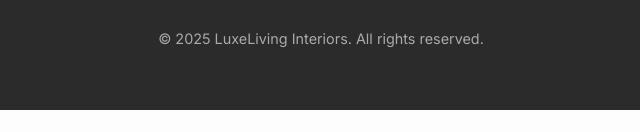
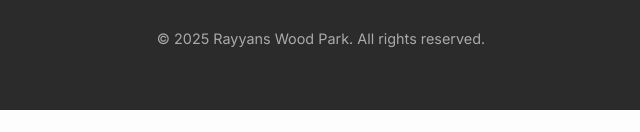
Before and after one commit to formadigial/forma, a plain HTML site: page home.html in a window 1280 px wide. Shown: the part 3101-3233 px from the top of the page, 319-959 px from the left. Drawn offline with nearby package versions, Linux system fonts and the light colour scheme; no server answers.

Commit message:
Update home.html

```diff
--- a/home.html
+++ b/home.html
@@ -534,7 +534,7 @@ footer {
   </div>
 
   <div style="text-align: center; margin-top: 30px; font-size: 0.9rem; color: #aaa;">
-    &copy; 2025 LuxeLiving Interiors. All rights reserved.
+    &copy; 2025 Rayyans Wood Park. All rights reserved.
   </div>
 </footer>
 
```
